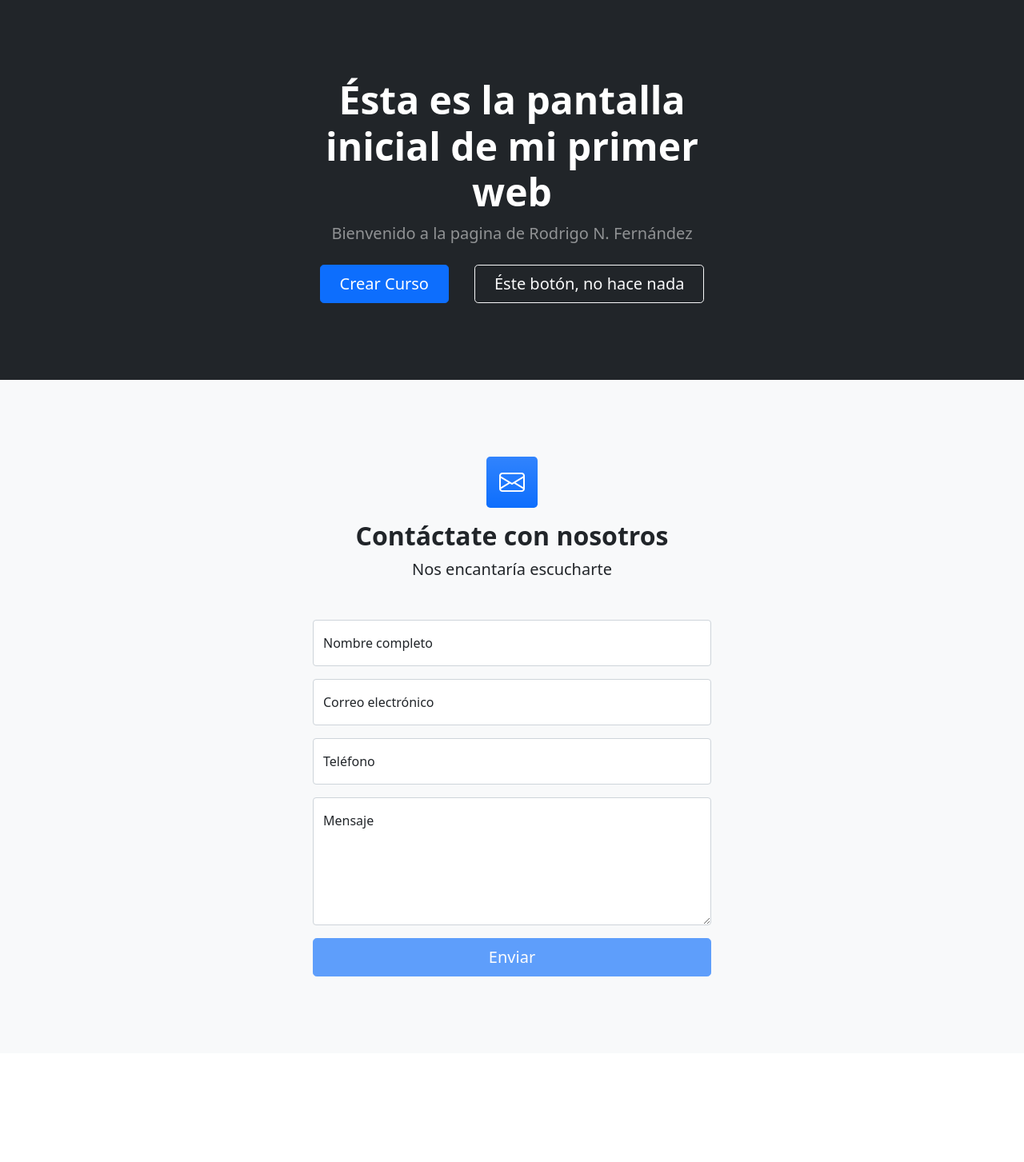
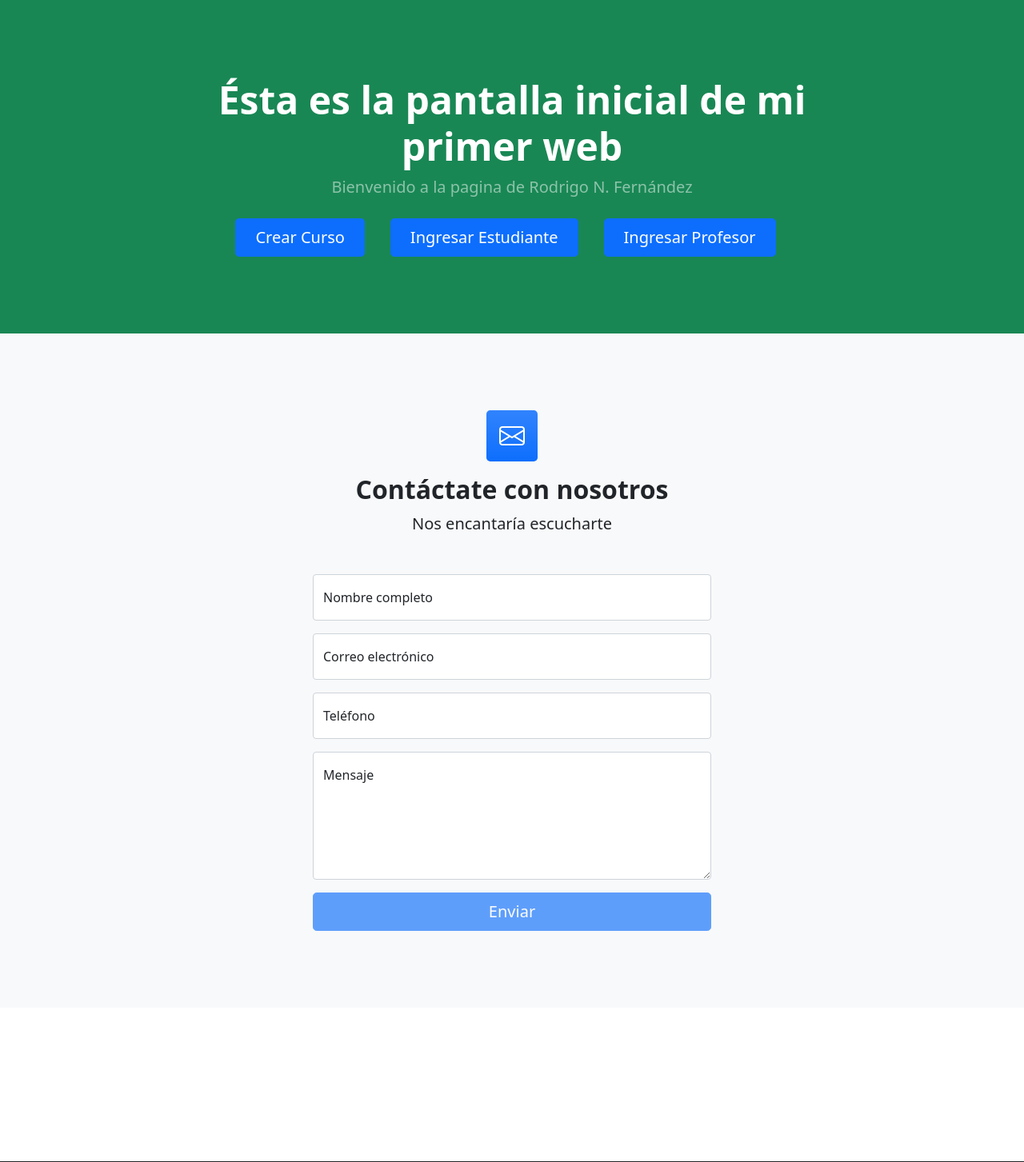
Before and after one commit to coco-fernandez/ProyectoCoder, a Django app: page /coderapp/ in a window 1280 px wide. Shown: the part 56-1509 px from the top of the page at 80% size. Run offline with Django 4.2, Linux system fonts and the light colour scheme; some libraries are stand-ins or nearby versions.

Commit message:
creé botones en inicio, falta linkear

```diff
--- a/ProyectoCoderApp/templates/ProyectoCoderApp/base.html
+++ b/ProyectoCoderApp/templates/ProyectoCoderApp/base.html
@@ -1,6 +1,6 @@
 {% load static %}
 <!DOCTYPE html>
-<html lang="en">
+<html lang="es">
     <head>
         <meta charset="utf-8" />
         <meta name="viewport" content="width=device-width, initial-scale=1, shrink-to-fit=no" />
--- a/ProyectoCoderApp/templates/ProyectoCoderApp/index.html
+++ b/ProyectoCoderApp/templates/ProyectoCoderApp/index.html
@@ -8,16 +8,17 @@ Inicio - AppCoder
 {% block contenidoPagina %}
 
 <!-- Header-->
-<header class="bg-dark py-5">
+<header class="bg-success py-5">
     <div class="container px-5">
         <div class="row gx-5 justify-content-center">
-            <div class="col-lg-6">
+            <div class="col-lg-9">
                 <div class="text-center my-5">
                     <h1 class="display-5 fw-bolder text-white mb-2">Ésta es la pantalla inicial de mi primer web</h1>
                     <p class="lead text-white-50 mb-4">Bienvenido a la pagina de Rodrigo N. Fernández</p>
                     <div class="d-grid gap-3 d-sm-flex justify-content-sm-center">
                         <a class="btn btn-primary btn-lg px-4 me-sm-3" href="crear_curso">Crear Curso</a>
-                        <a class="btn btn-outline-light btn-lg px-4" href="#!">Éste botón, no hace nada</a>
+                        <a class="btn btn-primary btn-lg px-4 me-sm-3" href="crear_estudiante">Ingresar Estudiante</a>
+                        <a class="btn btn-primary btn-lg px-4 me-sm-3" href="crear_profesor">Ingresar Profesor</a>
                     </div>
                 </div>
             </div>
```
